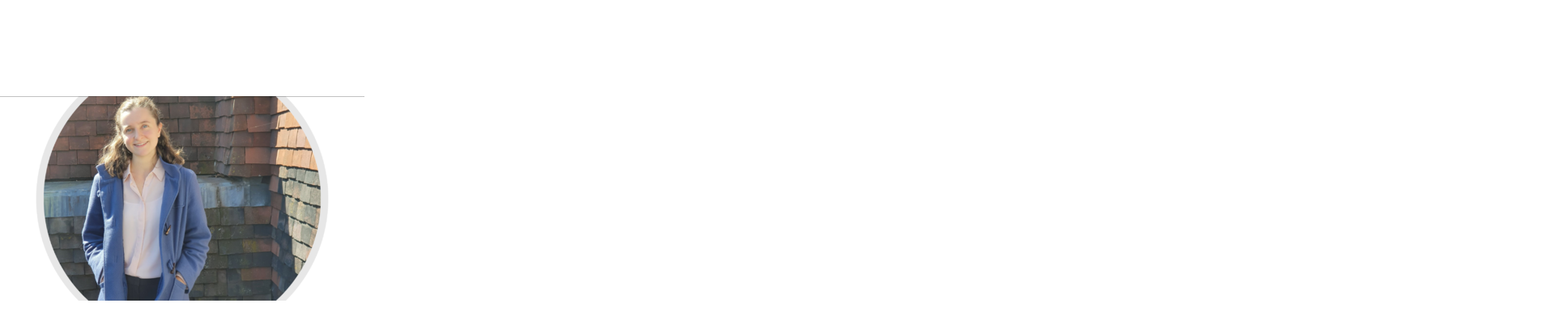
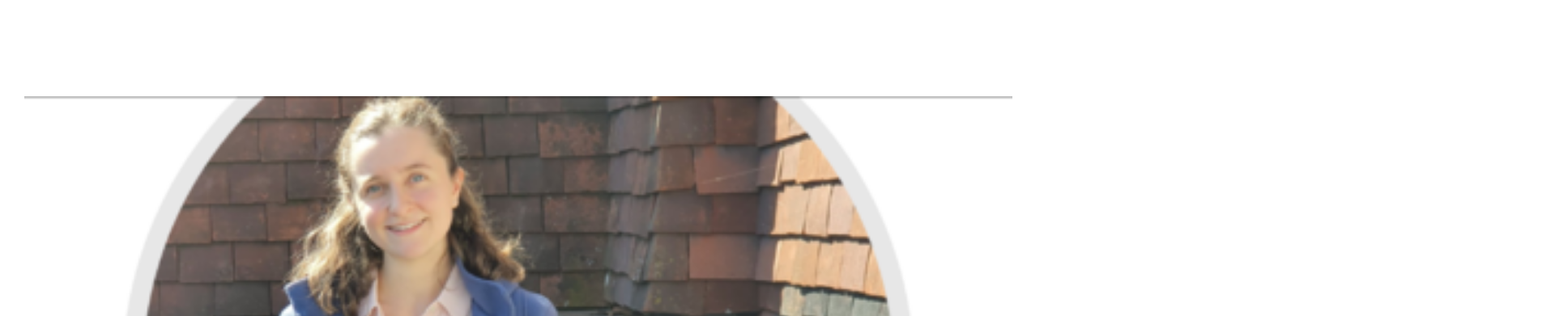
Before and after one commit to HughesHannah/hugheshannah.github.io, a plain HTML site: page index.html in a window 1280 px wide. Shown: the part 225-616 px from the top of the page at 81% size, 1920 px wide, since content can reach past the window. Drawn offline with nearby package versions, Linux system fonts and the light colour scheme.

Commit message:
bigger pic

```diff
--- a/index.html
+++ b/index.html
@@ -65,8 +65,8 @@
 </div>
 
 <!-- how do i change size and centre this-->
-<div id="hannah-pic" class="d-flex mx-auto">
-    <img src="images/hannahPicture.png" class="img-fluid" alt="picture of Hannah">
+<div id="hannah-pic" class="text-center col">
+    <img src="images/hannahPicture.png" class="col-12" alt="picture of Hannah">
 </div>
 
 <!-- dont want this -->
--- a/style.css
+++ b/style.css
@@ -31,7 +31,6 @@
     border: 6px solid #5f87d2;
 }
 
-
 #hannah-pic{
     margin-top:10%;
     width:150%;
```
